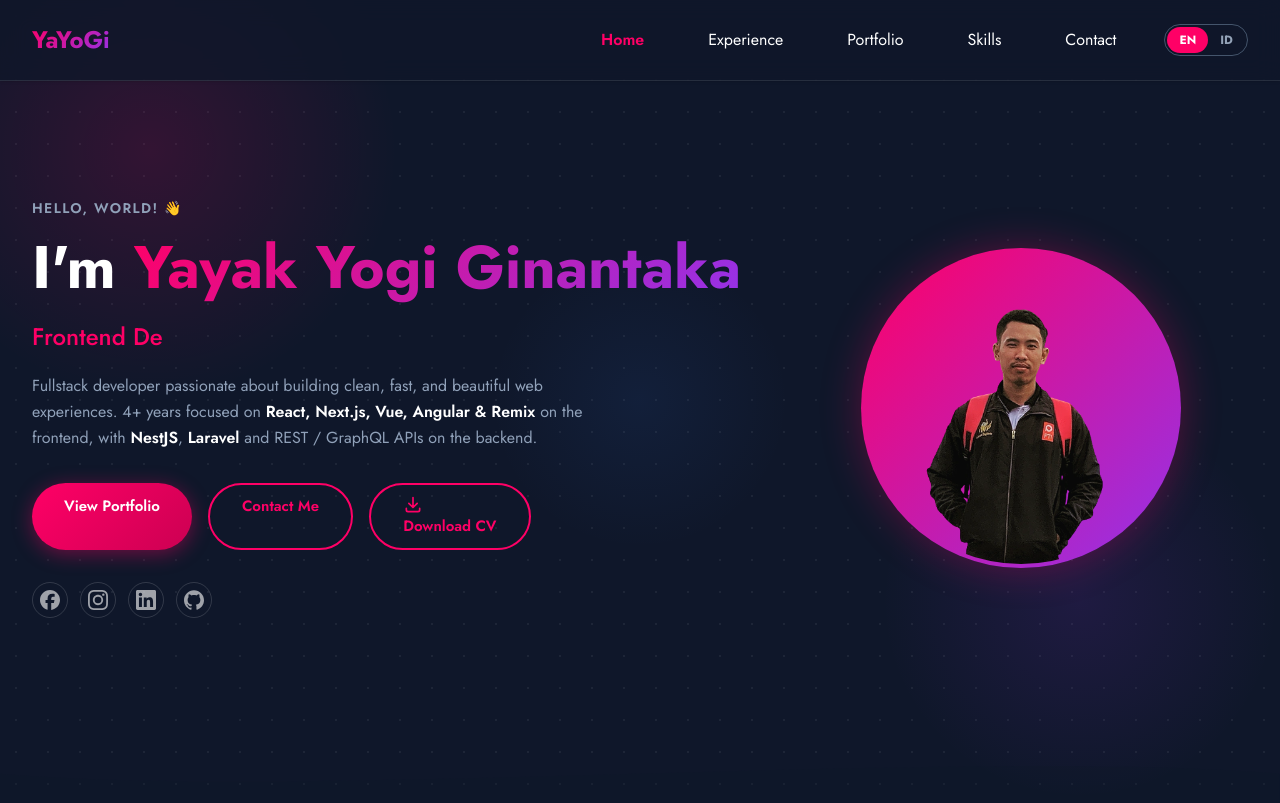
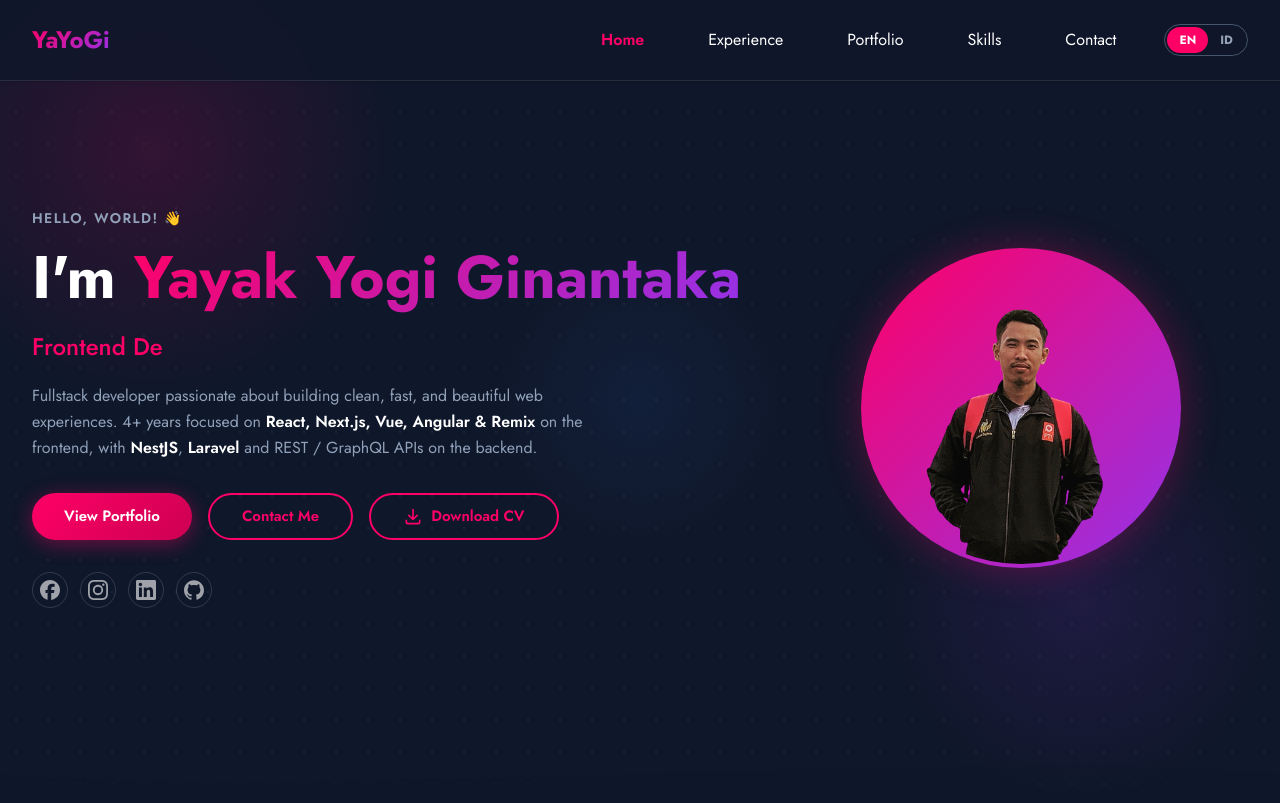
Before and after one commit to yayakyogi/portfolio, a website: page index.html in a window 1280 px wide. Shown: the top 803 px of the page. Drawn offline with nearby package versions, Linux system fonts and the light colour scheme.

Commit message:
Fix button style

```diff
--- a/src/input.css
+++ b/src/input.css
@@ -87,7 +87,10 @@ body {
 
 /* Buttons */
 .btn-primary {
-  display: inline-block;
+  display: inline-flex;
+  align-items: center;
+  justify-content: center;
+  gap: 8px;
   background: linear-gradient(135deg, #FF0066, #cc0052);
   color: white;
   padding: 12px 32px;
@@ -104,7 +107,10 @@ body {
 }
 
 .btn-outline {
-  display: inline-block;
+  display: inline-flex;
+  align-items: center;
+  justify-content: center;
+  gap: 8px;
   border: 2px solid #FF0066;
   color: #FF0066;
   padding: 10px 32px;
```
Also changed, not shown: dist/output.css.
